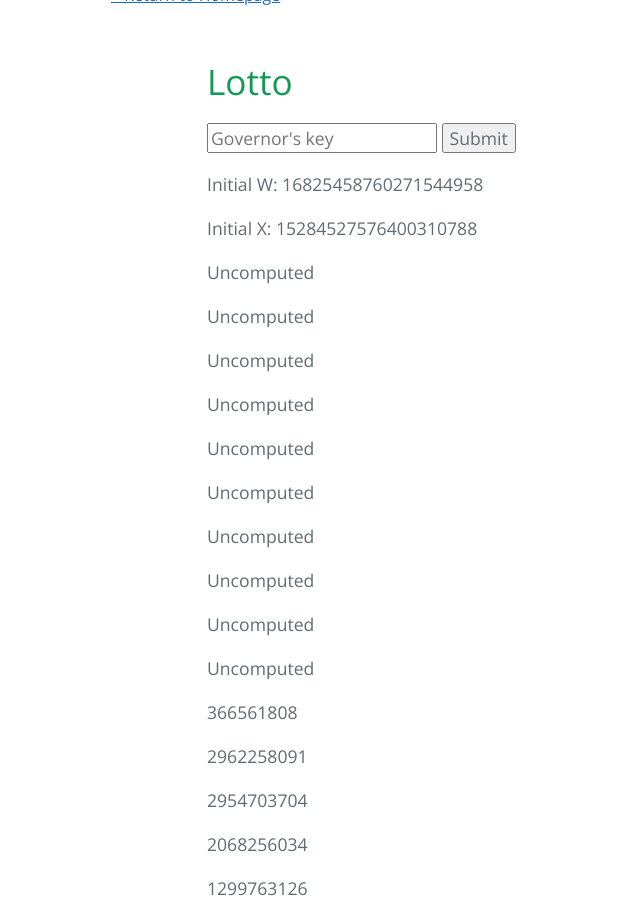
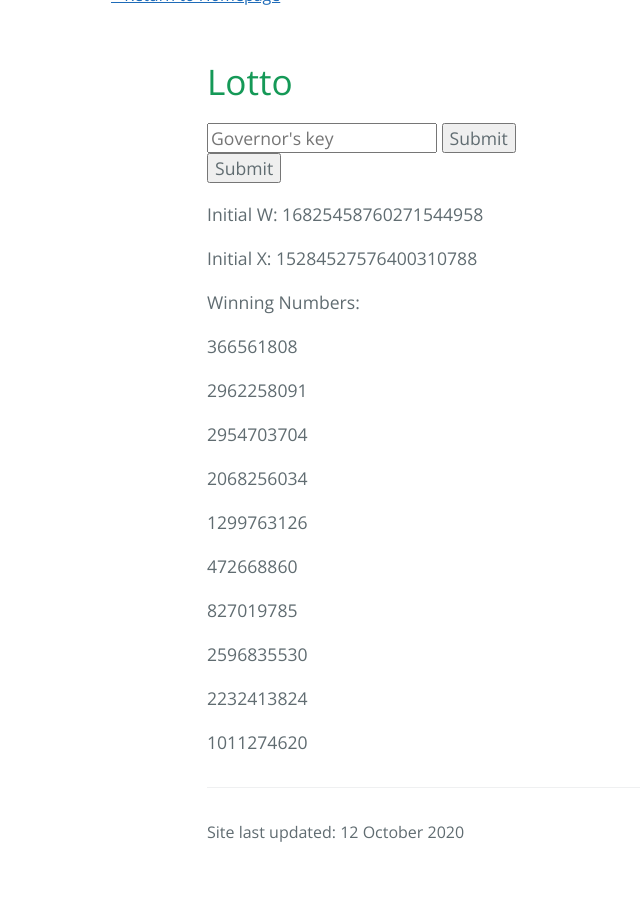
Before and after one commit to AdnanSlef/AdnanSlef.github.io, a Jekyll site: the page built from _posts/2020-10-16-capstone-demo.md, in a window 1280 px wide and 900 px high, scrolled down 428 px. Shown: the whole window, without its empty margins (17-657 px from the left). Built offline with Jekyll 4.4.1, drawn with Linux system fonts in a browser that asks for light colours; after the commit the page ends 1304 px from its top, so only the background shows below that.

Commit message:
try global gen object

```diff
--- a/_posts/2020-10-16-capstone-demo.md
+++ b/_posts/2020-10-16-capstone-demo.md
@@ -45,20 +34,16 @@ function run_lotto() {
 <input type="submit" onClick="run_lotto()">
 </form>
 
+<form onsubmit="return false;">
+<input type="submit" onClick="show_one()" text='Run Lotto'>
+</form>
+
 <p id='w'>Initial W: </p>
 <p id='x'>Initial X: </p>
 
 <div id='outputs'>
-    <p id='o0'>Uncomputed</p>
-    <p id='o1'>Uncomputed</p>
-    <p id='o2'>Uncomputed</p>
-    <p id='o3'>Uncomputed</p>
-    <p id='o4'>Uncomputed</p>
-    <p id='o5'>Uncomputed</p>
-    <p id='o6'>Uncomputed</p>
-    <p id='o7'>Uncomputed</p>
-    <p id='o8'>Uncomputed</p>
-    <p id='o9'>Uncomputed</p>
+    <!--Winning Numbers Generated Here-->
+    <p>Winning Numbers:</p>
 </div>
 
 
```
Also changed, not shown: other parts of _posts/2020-10-16-capstone-demo.md (+2 -13 lines).
